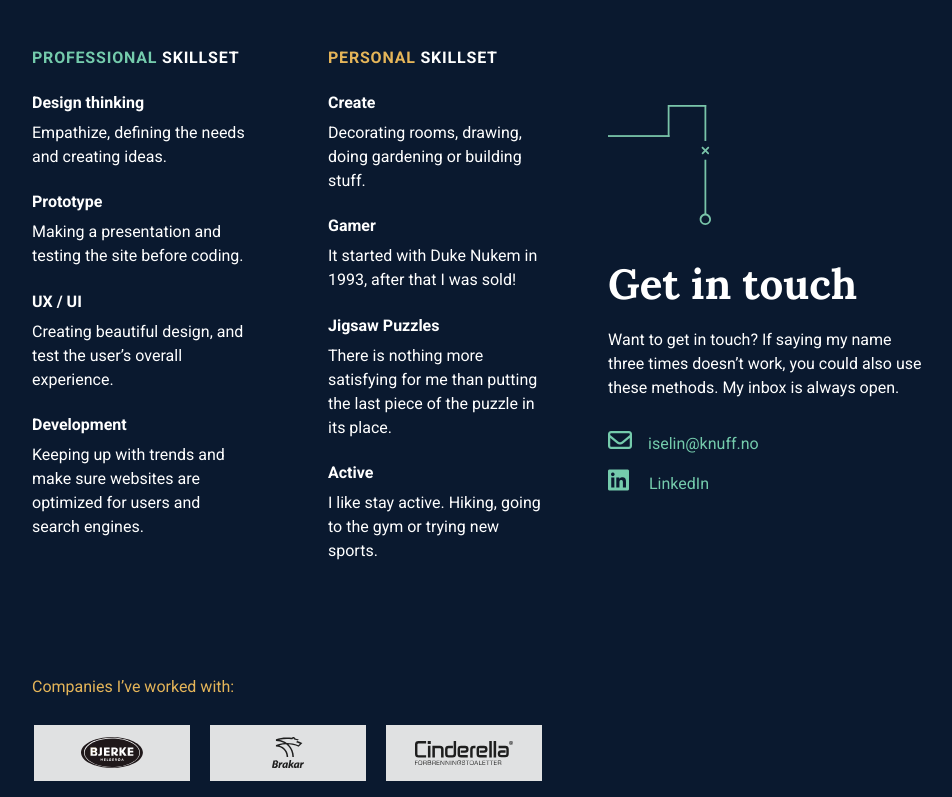
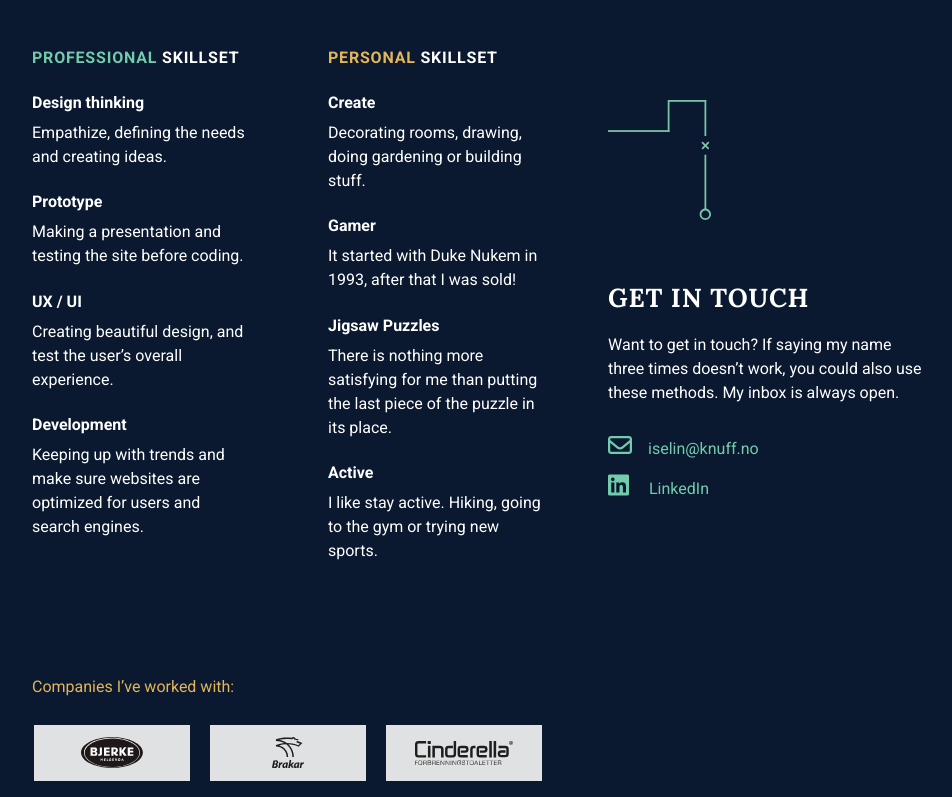
Before and after one commit to Iselinklementin/knuff-portfolio, a React (Create React App) app: page /about in a window 1280 px wide. Shown: the part 736-1533 px from the top of the page, without its empty margins (160-1112 px from the left). Built offline with nearby package versions, Linux system fonts and the light colour scheme.

Commit message:
adjust sizes

```diff
--- a/src/components/routes/about.jsx
+++ b/src/components/routes/about.jsx
@@ -84,7 +84,8 @@ export default function About() {
 
           <section className="get-in-touch-container">
             <div className="contact-icon"></div>
-            <Heading text="Get in touch" class="get-in-touch-heading" />
+            <h3 className="get-in-touch-heading">Get in touch</h3>
+
             <p>
               Want to get in touch? If saying my name three times doesn’t work, you could also use these methods. My
               inbox is always open.
--- a/src/sass/partials/layout/_nav.scss
+++ b/src/sass/partials/layout/_nav.scss
@@ -7,6 +7,7 @@
 
 nav {
   .link-icons-container {
+    z-index: 4;
     @include flex(row, space-between, center);
   }
 
@@ -77,12 +78,7 @@ nav {
   width: 100%;
   height: 10px;
   background: rgb(231, 89, 145);
-  background: linear-gradient(
-    90deg,
-    rgba(231, 89, 145, 1) 0%,
-    rgba(240, 146, 126, 1) 50%,
-    rgba(246, 186, 98, 1) 100%
-  );
+  background: linear-gradient(90deg, rgba(231, 89, 145, 1) 0%, rgba(240, 146, 126, 1) 50%, rgba(246, 186, 98, 1) 100%);
 
   @include for-tablet {
     height: 5px;
--- a/src/sass/partials/pages/_about.scss
+++ b/src/sass/partials/pages/_about.scss
@@ -222,9 +222,11 @@
       }
     }
 
-    h1 {
+    h3 {
       padding: 0;
       margin-bottom: 0;
+      font-size: 26px;
+      font-family: $font-heading;
     }
 
     .contact-link-container {
--- a/src/sass/partials/pages/_design.scss
+++ b/src/sass/partials/pages/_design.scss
@@ -14,7 +14,7 @@
 
   h1 {
     @include for-tablet {
-      margin-top: 9rem;
+      margin-top: 8rem;
     }
   }
 
--- a/src/sass/partials/pages/_developer.scss
+++ b/src/sass/partials/pages/_developer.scss
@@ -14,7 +14,7 @@
 
   h1 {
     @include for-tablet {
-      margin-top: 9rem;
+      margin-top: 8rem;
     }
   }
 
--- a/src/sass/partials/pages/_home.scss
+++ b/src/sass/partials/pages/_home.scss
@@ -446,7 +446,7 @@
 
     @include for-laptop {
       background-color: getColour(overlayBlue);
-      margin-top: 11rem;
+      margin-top: 6rem;
       height: 400px;
     }
 
```
